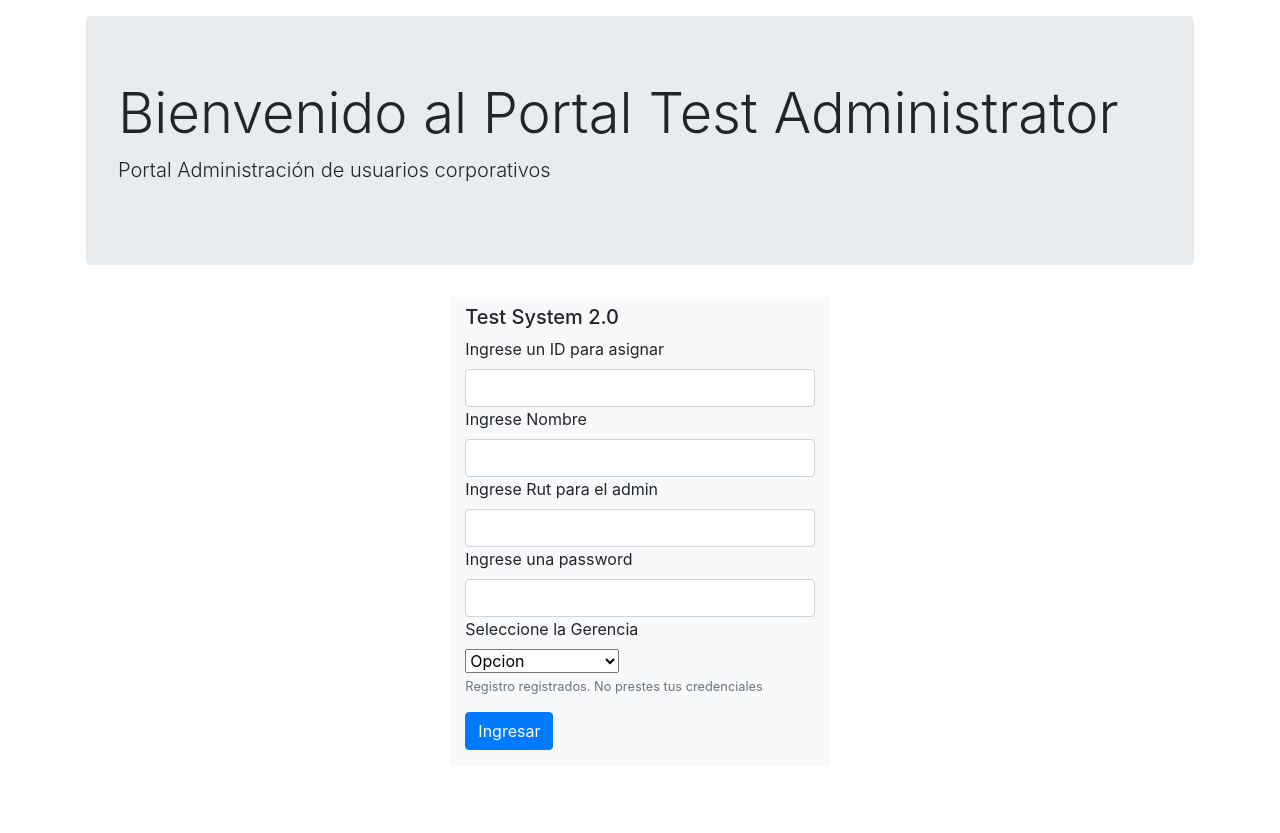
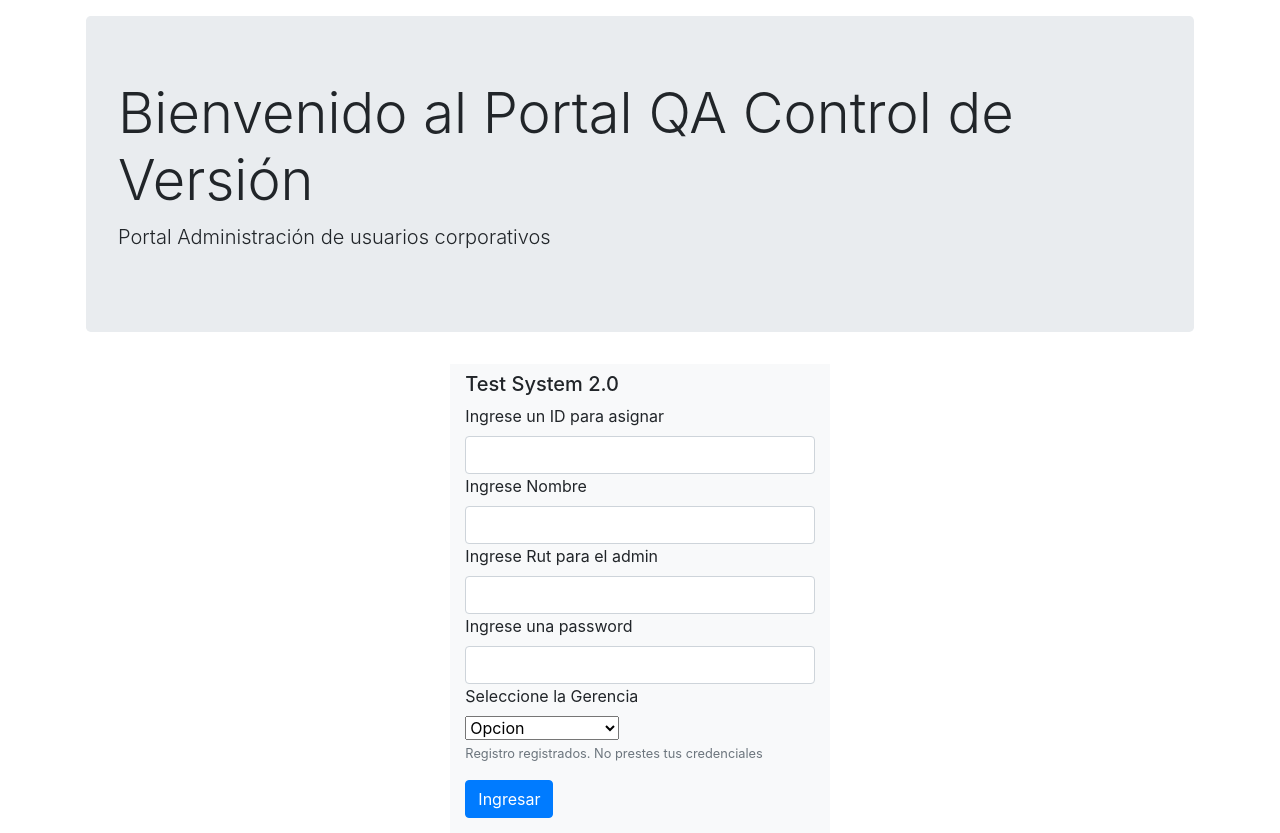
Before and after one commit to edgardopablo/System_2, a PHP site: page /admin_2-0/QA/testFormJS.php in a window 1280 px wide. Shown: the top 833 px of the page. Before the commit the page ends 750 px from the top, so only its background shows below. Run offline with PHP 8.4, Linux system fonts and the light colour scheme; the visitor is signed in with stand-in values (Sample User, id 1); some libraries are stand-ins or nearby versions.

```diff
--- a/QA/testFormJS.php
+++ b/QA/testFormJS.php
@@ -22,7 +22,7 @@ die();
 <body>
 <div class="container p-3">
 			<div class="jumbotron">
-			  <h1 class="display-4">Bienvenido al Portal Test Administrator</h1>
+			  <h1 class="display-4">Bienvenido al Portal QA Control de Versión</h1>
 			  <p class="lead">Portal Administración de usuarios corporativos</p>
 
 			</div>
```
Also changed, not shown: 1 other file.
